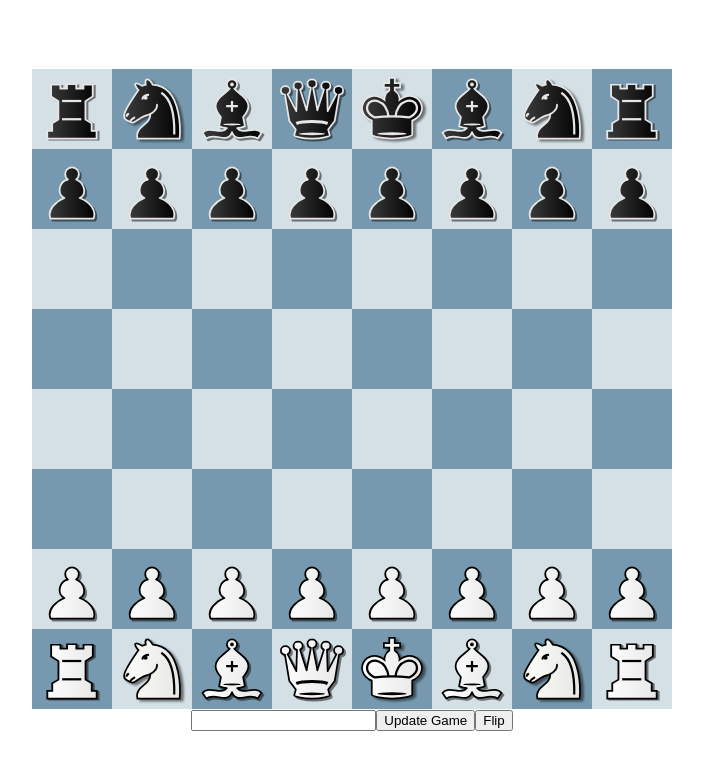
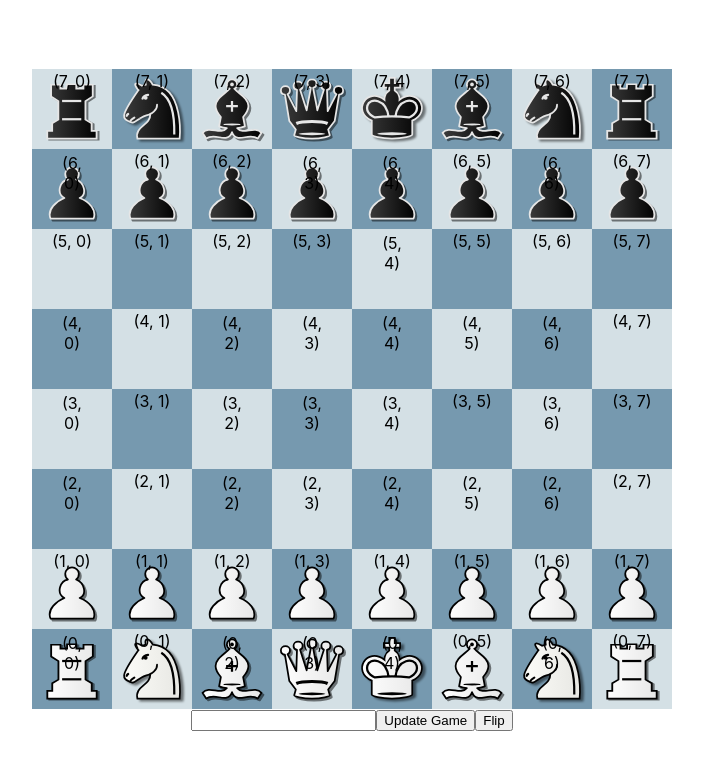
Before and after one commit to BlueBetaFish/chess-gui, a React (Create React App) app: page / in a window 1280 px wide. Shown: the top 770 px of the page, without its empty margins (288-991 px from the left). Built offline with nearby package versions, Linux system fonts and the light colour scheme.

Commit message:
added debug container

```diff
--- a/src/components/ChessSquare.tsx
+++ b/src/components/ChessSquare.tsx
@@ -94,6 +94,7 @@ export default function ChessGrid(props: Props) {
                     : (<></>)
 
             }
+            <span className={styles.debug}>({props.index.x+", "+props.index.y}) </span>
             <img src={'assets/moveIndicator.svg'} className={[styles.moveIndicator, (props.showMoveIndicator) ? styles.showMoveIndicator : " "].join(' ')} />
 
         </div>
--- a/src/styles/ChessSquare.module.css
+++ b/src/styles/ChessSquare.module.css
@@ -44,3 +44,11 @@ img {
 .showMoveIndicator {
     display: inline;
 }
+
+.debug{
+    position: absolute;
+    left: 50%;
+    transform: translate(-50%, 10%);
+    z-index: 3;
+    text-shadow:black;
+}
```
